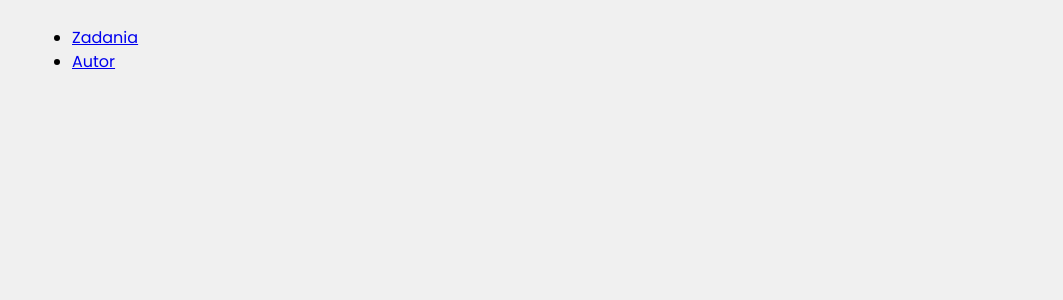
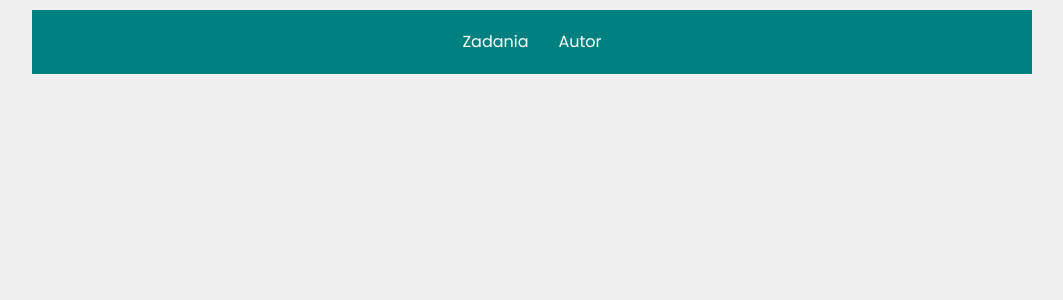
Before and after one commit to BogdanskiJ/todo-list-react, a React (Create React App) app: page / in a window 1280 px wide. Shown: the top 300 px of the page, without its empty margins (108-1171 px from the left). Built offline with nearby package versions, Linux system fonts and the light colour scheme.

Commit message:
add styled to navigation link

```diff
--- a/src/App.js
+++ b/src/App.js
@@ -2,22 +2,23 @@ import React from "react";
 import Tasks from "./features/tasks/Tasks";
 import { Link, Switch, Route, HashRouter } from "react-router-dom";
 import Author from "./features/author/Author";
+import { StyledNav, StyledLiList, StyledUlList, StyledLink} from "./styled";
 
 export default () => (
     <HashRouter>
-        <nav>
-            <ul>
-                <li>
-                    <Link to="/zadania">
+        <StyledNav>
+            <StyledUlList>
+                <StyledLiList>
+                    <StyledLink to="/zadania">
                         Zadania
-                    </Link>
-                </li>
-                <li>
-                    <Link to="/autor">
+                    </StyledLink>
+                </StyledLiList>
+                <StyledLiList>
+                    <StyledLink to="/autor">
                         Autor
-                    </Link>
-                </li>
-            </ul>
+                    </StyledLink>
+                </StyledLiList>
+            </StyledUlList>
             <Switch>
                 <Route path="/zadania">
                     <Tasks />;
@@ -26,7 +27,7 @@ export default () => (
                     <Author />;
                 </Route>
             </Switch>
-        </nav>
+        </StyledNav>
     </HashRouter>
 
 
--- /dev/null
+++ b/src/styled.js
@@ -0,0 +1,36 @@
+import { Link } from "react-router-dom";
+import styled, { css } from "styled-components";
+
+export const StyledUlList = styled.ul`
+    padding: 10px;
+    list-style-type: none;
+    display:flex;
+    margin: auto;
+    align-content: center;
+    justify-content: center;
+    align-items: center;
+    background-color:teal;
+
+`;
+
+export const StyledLiList = styled.li`
+width: max-content;
+padding: 10px;
+margin: 0 5px;
+transition: 1s;
+    &:hover {
+        transform: scale(1.1);
+    };
+`;
+
+export const StyledNav = styled.nav`
+
+`;
+export const StyledLink = styled(Link)`
+ text-decoration:none;
+ color:white;
+ transition: 1s;
+    &:focus {
+        font-weight:bold;
+    };
+`;
```
